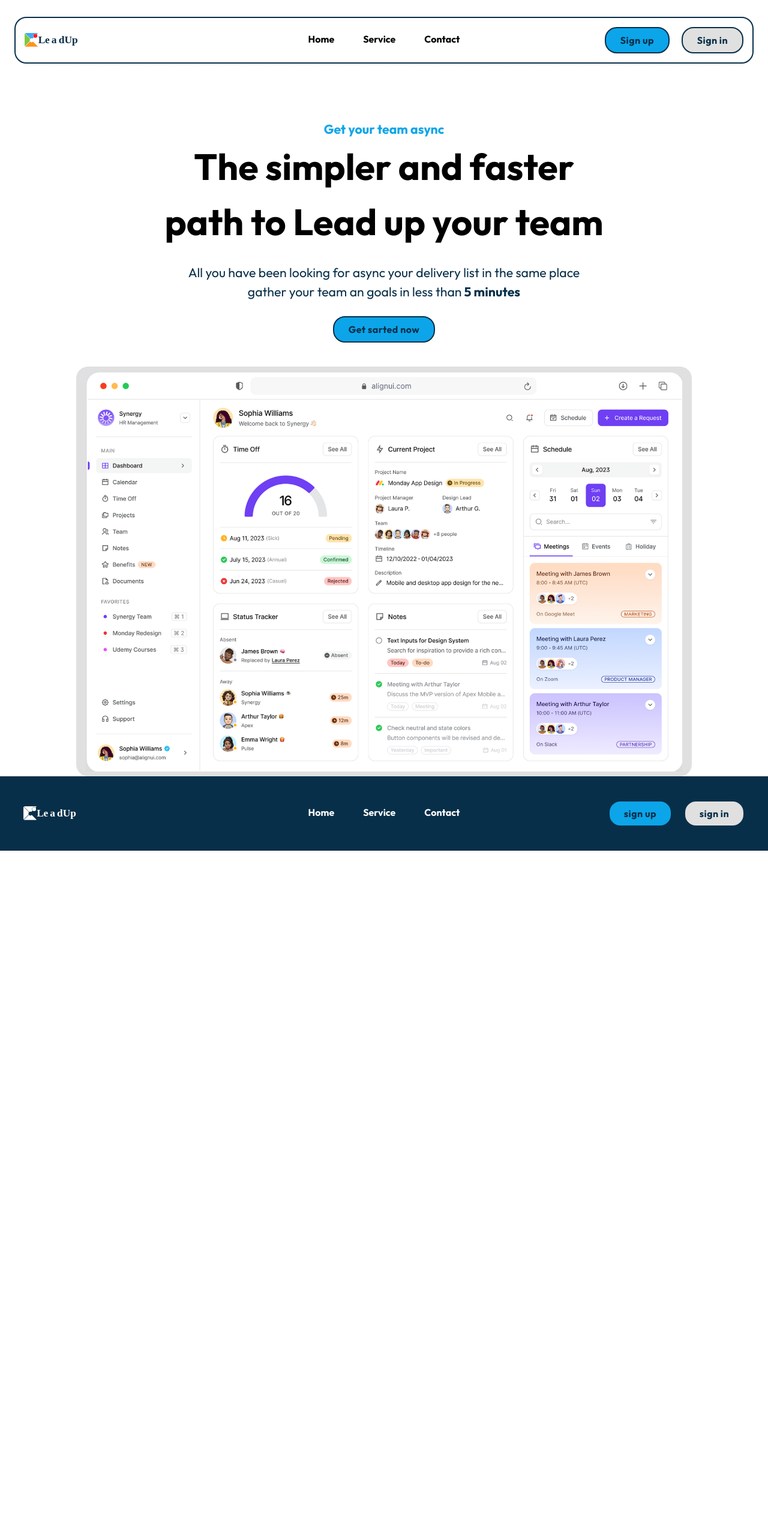
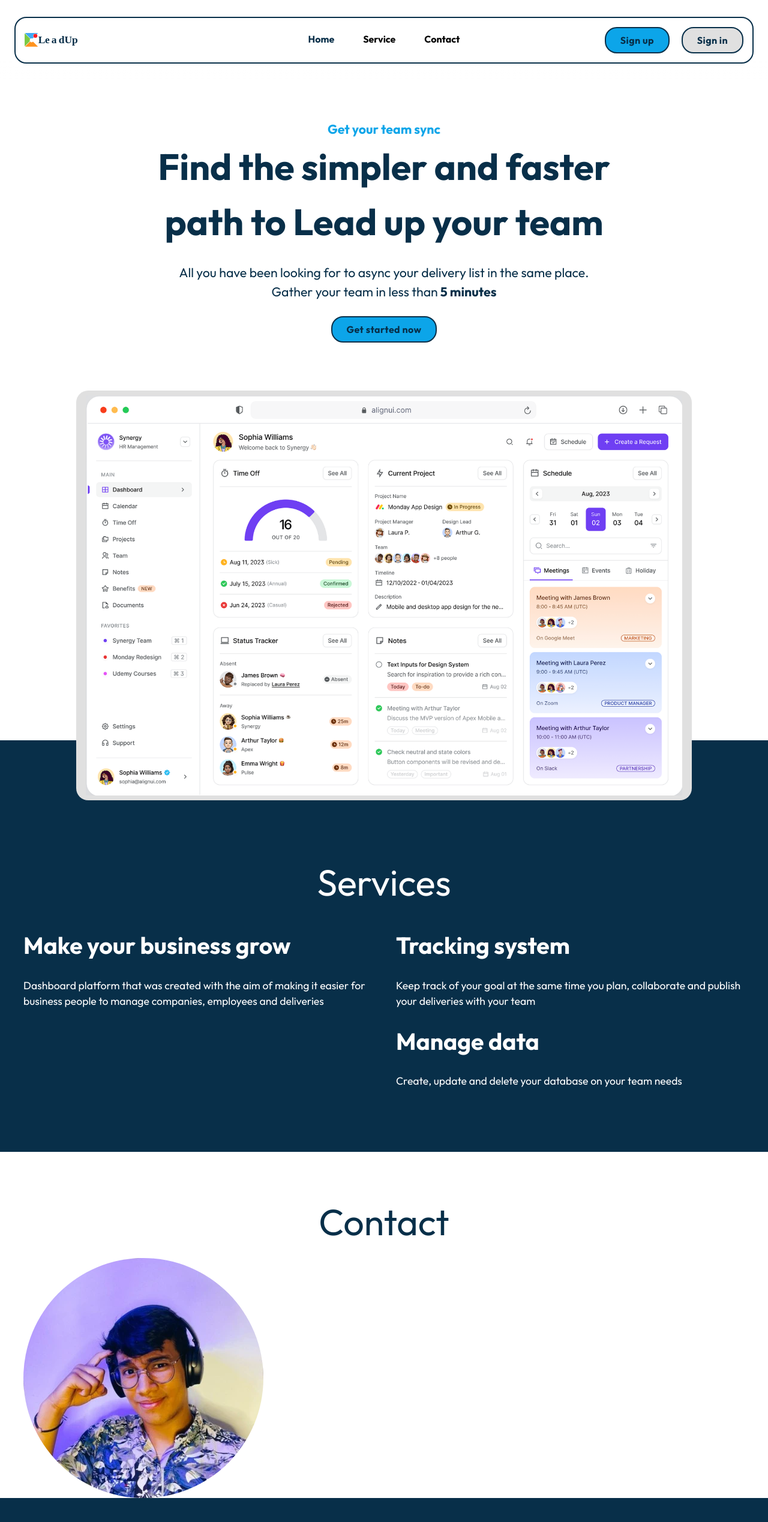
Before and after one commit to DiegoAuzaDev/leadup-frontend, a React (Vite) app: page / in a window 1280 px wide. Shown: the top 2537 px of the page at 60% size. Before the commit the page ends 1418 px from the top, so only its background shows below. Built offline with nearby package versions, Linux system fonts and the light colour scheme.

Commit message:
Adding contact section

```diff
--- a/src/components/footer.jsx
+++ b/src/components/footer.jsx
@@ -17,24 +17,24 @@ function Footer() {
           <div className=" text-white font-bold lg:flex justify-center">
             <li className=" flex justify-center">
               <a
-                href=""
-                className="px-[1.5em] py-[0.5em] rounded-border hover:bg-surface hover:text-primary"
+                href="#home"
+                className="px-[1.5em] py-[0.5em] rounded-custom hover:bg-surface hover:text-primary"
               >
                 Home
               </a>
             </li>
             <li className=" flex justify-center">
               <a
-                href=""
-                className=" px-[1.5em] py-[0.5em] rounded-border hover:bg-surface hover:text-primary"
+                href="#services"
+                className=" px-[1.5em] py-[0.5em] rounded-custom hover:bg-surface hover:text-primary"
               >
                 Service
               </a>
             </li>
             <li className=" flex justify-center">
               <a
-                href=""
-                className="px-[1.5em] py-[0.5em] rounded-border hover:bg-surface hover:text-primary"
+                href="#contact"
+                className="px-[1.5em] py-[0.5em] rounded-custom hover:bg-surface hover:text-primary"
               >
                 Contact
               </a>
--- a/src/components/header.jsx
+++ b/src/components/header.jsx
@@ -13,7 +13,7 @@ function Header() {
   return (
     <header className="fixed top-0 pt-7 pb-7 w-full px-[1.5rem] header-bg-color ">
       <nav
-        className={`container-main border-2 border-primary px-[15px] py-[15px] rounded-border bg-white`}
+        className={`container-main border-2 border-primary px-[15px] py-[15px] rounded-custom bg-white`}
         style={{ borderBottomRightRadius: `${!isActive ? "20px" : "0px"}` }}
       >
         <ul role="list" className="hidden lg:grid grid-cols-3">
@@ -23,18 +23,24 @@ function Header() {
             </NavLink>
           </li>
           <div className="flex justify-center">
-            <li>
-              <a className="px-[1.5em] py-[0.5em] rounded-border hover:bg-surface block font-bold">
+            <li className="text-primary">
+              <a
+                href="#home"
+                className="px-[1.5em] py-[0.5em] rounded-custom hover:bg-surface block font-bold"
+              >
                 Home
               </a>
             </li>
             <li>
-              <a className="px-[1.5em] py-[0.5em] rounded-border hover:bg-surface block font-bold">
+              <a
+                href="#services"
+                className="px-[1.5em] py-[0.5em] rounded-custom hover:bg-surface block font-bold"
+              >
                 Service
               </a>
             </li>
             <li>
-              <a className="px-[1.5em] py-[0.5em] rounded-border hover:bg-surface block font-bold ">
+              <a className="px-[1.5em] py-[0.5em] rounded-custom hover:bg-surface block font-bold ">
                 Contact
               </a>
             </li>
@@ -74,7 +80,7 @@ function Header() {
         </ul>
         <ul
           role="list"
-          className=" lg:hidden  top-[135px] right-[1.5rem] border-2 border-primary px-[15px] py-[15px] rounded-border flex flex-col gap-[20px] z-50 bg-white"
+          className=" lg:hidden  top-[135px] right-[1.5rem] border-2 border-primary px-[15px] py-[15px] rounded-custom flex flex-col gap-[20px] z-50 bg-white"
           style={{
             borderTopRightRadius: `"20px"`,
             position: "absolute",
@@ -82,22 +88,28 @@ function Header() {
           }}
         >
           <li>
-            <a className="px-[1.5em] py-[0.5em] rounded-border hover:bg-surface block font-bold">
+            <a
+              href="#home"
+              className="px-[1.5em] py-[0.5em] rounded-custom hover:bg-surface block font-bold"
+            >
               Home
             </a>
           </li>
           <li>
-            <a className="px-[1.5em] py-[0.5em] rounded-border hover:bg-surface block font-bold">
+            <a
+              href="#services"
+              className="px-[1.5em] py-[0.5em] rounded-custom hover:bg-surface block font-bold"
+            >
               Service
             </a>
           </li>
           <li>
-            <a className="px-[1.5em] py-[0.5em] rounded-border hover:bg-surface block font-bold ">
+            <a className="px-[1.5em] py-[0.5em] rounded-custom hover:bg-surface block font-bold ">
               Contact
             </a>
           </li>
           <li>
-            <NavLink className="btn--outline block">Home</NavLink>
+            <NavLink className="btn--outline block">sign in</NavLink>
           </li>
         </ul>
       </nav>
--- a/src/index.css
+++ b/src/index.css
@@ -125,7 +125,7 @@
 
 @layer components {
   .defult--btn {
-    @apply px-[1.5em] py-[0.5em] font-bold text-center rounded-border transition duration-300 ease-in-out tracking-wide;
+    @apply px-[1.5em] py-[0.5em] font-bold text-center  rounded-custom transition duration-300 ease-in-out tracking-wide;
   }
   .btn {
     @apply defult--btn bg-primary-light text-primary border-2 border-primary
@@ -145,7 +145,7 @@
   }
 
   .input {
-    @apply flex border-surface-light rounded-border font-normal border-2 px-[1.5em] py-[0.5em]
+    @apply flex border-surface-light rounded-custom font-normal border-2 px-[1.5em] py-[0.5em]
     hover:border-primary active:border-primary focus:border-primary;
   }
   .input-error {
--- a/src/pages/landPage/landPage.jsx
+++ b/src/pages/landPage/landPage.jsx
@@ -1,39 +1,92 @@
 import Header from "../../components/header";
 import Footer from "../../components/footer";
 import { NavLink } from "react-router-dom";
-import WorkSpaceImage from '../../assets/placeHolderImage.png'
+import ContactImage from "../../assets/contactImg.webp"
+import WorkSpaceImage from "../../assets/placeHolderImage.png";
 
 function LandPage() {
   return (
     <>
       <Header />
-      <main className="mt-[200px]">
+      <main id="home" className="pt-[200px]">
         <section className=" container-main mb-5">
           <div className="flex flex-col items-center">
             <span className=" text-primary-light font-bold text-lg">
-              Get your team async
+              Get your team sync
             </span>
-            <h1 className=" flex flex-col font-bold">
-              <span className=" text-center">The simpler and faster</span>
-              <span className=" text-center">path to Lead up your team</span>
+            <h1 className="font-bold text-center text-primary">
+              Find the simpler and faster <br /> path to Lead up your team
             </h1>
             <div className=" text-primary flex flex-col items-center">
-              <p className=" text-lg m-0">
-                All you have been looking for async your delivery list in the
-                same place
+              <p className=" text-lg m-0 text-center">
+                All you have been looking for to async your delivery list in the
+                same place.
               </p>
-              <p className="  text-lg">
-                gather your team an goals in less than
+              <p className=" text-center text-lg">
+                Gather your team in less than
                 <span className="font-bold"> 5 minutes</span>
               </p>
-              <NavLink className="btn">Get sarted now</NavLink>
+              <NavLink className="btn">Get started now</NavLink>
             </div>
           </div>
         </section>
-        <section className="container-main mt-10">
+        <section className="container-main mt-20 mb-[-100px]">
           <div className=" grid grid-cols-12">
-            <div className=" bg-surface col-span-10 col-start-2 py-2 px-4 rounded-border">
+            <div className=" bg-surface flex col-span-10 col-start-2 py-2 px-4 rounded-custom">
               <img src={WorkSpaceImage} alt="" />
+            </div>
+          </div>
+        </section>
+        <section className=" bg-primary  pb-20 pt-[200px] text-white mb-10">
+          <div className="container-main">
+            <h2 id="services" className=" text-center mb-10">
+              Services
+            </h2>
+            <div className=" grid grid-cols-1 md:grid-cols-2 px-[15px] gap-10">
+              <div>
+                <h3 className="flex flex-col font-bold">
+                  Make your business grow
+                </h3>
+                <p>
+                  Dashboard platform that was created with the aim of making it
+                  easier for business people to manage companies, employees and
+                  deliveries
+                </p>
+              </div>
+              <div className=" md:flex flex-col">
+                <div>
+                  <h3 className="flex flex-col font-bold">
+                    <span>Tracking system</span>
+                  </h3>
+                  <p>
+                    Keep track of your goal at the same time you plan,
+                    collaborate and publish your deliveries with your team
+                  </p>
+                </div>
+                <div>
+                  <h3 className=" font-bold">
+                    <span>Manage data</span>
+                  </h3>
+                  <p>
+                    Create, update and delete your database on your team needs
+                  </p>
+                </div>
+              </div>
+            </div>
+          </div>
+        </section>
+        <section
+          id="contact"
+          className=" container-main mt-[5rem] text-primary"
+        >
+          <div className="px-[15px]">
+            <h2 className="text-center">Contact</h2>
+            <div className=" grid-cols-1">
+              <img
+                src={ContactImage}
+                alt=" Image of Diego Auza, Leadup founder"
+                className=" rounded-full"
+              />
             </div>
           </div>
         </section>
--- a/tailwind.config.js
+++ b/tailwind.config.js
@@ -57,9 +57,11 @@ export default {
       md: "45em",
       lg: "60em",
     },
-    borderRadius : {
-      border : "20px"
-    }
+    extend: {
+      borderRadius: {
+        custom: "20px",
+      },
+    },
   },
   plugins: [],
 };
```
Also changed, not shown: src/assets/contactImg.webp (added).
